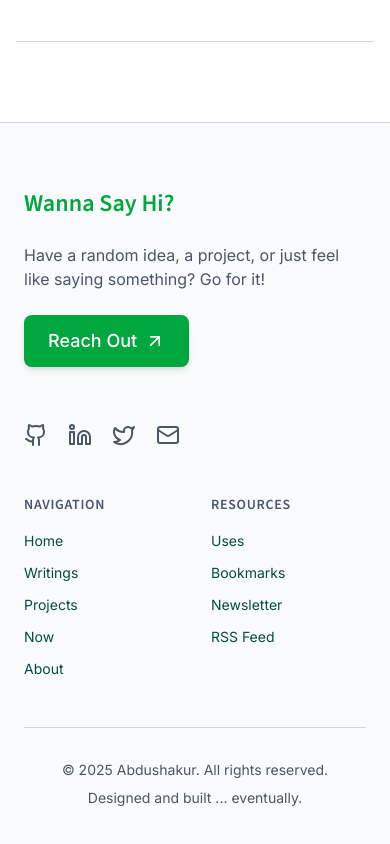
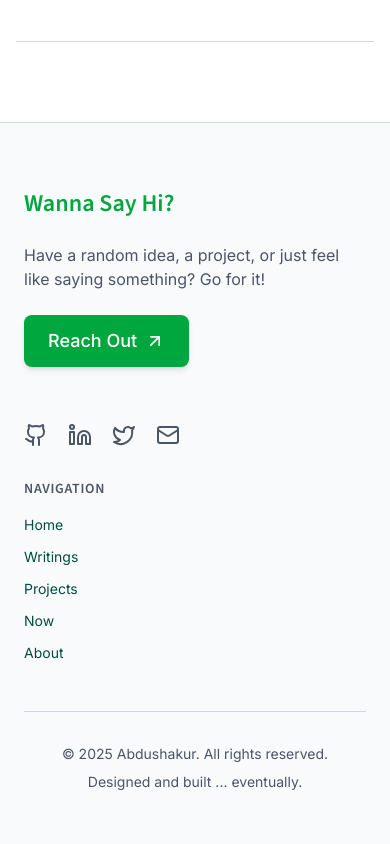
Before and after one commit to abdushakurob/abdushakurob.github.io, a Next.js app: page / in a window 390 px wide. Shown: the part 2864-3708 px from the top of the page. Built offline with nearby package versions, Linux system fonts and the light colour scheme.

Commit message:
Refactor Footer component layout and comment out unused Resources section

```diff
--- a/components/Footer.tsx
+++ b/components/Footer.tsx
@@ -16,7 +16,7 @@ const Footer: React.FC = () => {
   return (
     <footer className="border-t border-gray-300 dark:border-gray-700 py-16 mt-16 bg-gray-50 dark:bg-gray-900">
       <div className="max-w-7xl mx-auto px-6">
-        <div className="grid md:grid-cols-2 gap-12 md:gap-8">
+        <div className="grid md:grid-cols-2 gap-8 md:gap-8">
           {/* Contact section */}
           <div className="space-y-6">
             <h3 className="text-2xl font-semibold text-green-600 dark:text-green-400">Wanna Say Hi?</h3>
@@ -72,7 +72,7 @@ const Footer: React.FC = () => {
               </nav>
             </div>
 
-            <div className="space-y-4">
+            {/* <div className="space-y-4">
               <h4 className="text-sm font-semibold uppercase tracking-wider text-gray-600 dark:text-gray-300">
                 Resources
               </h4>
@@ -90,7 +90,7 @@ const Footer: React.FC = () => {
                   RSS Feed
                 </Link>
               </nav>
-            </div>
+            </div> */}
           </div>
         </div>
 
```
